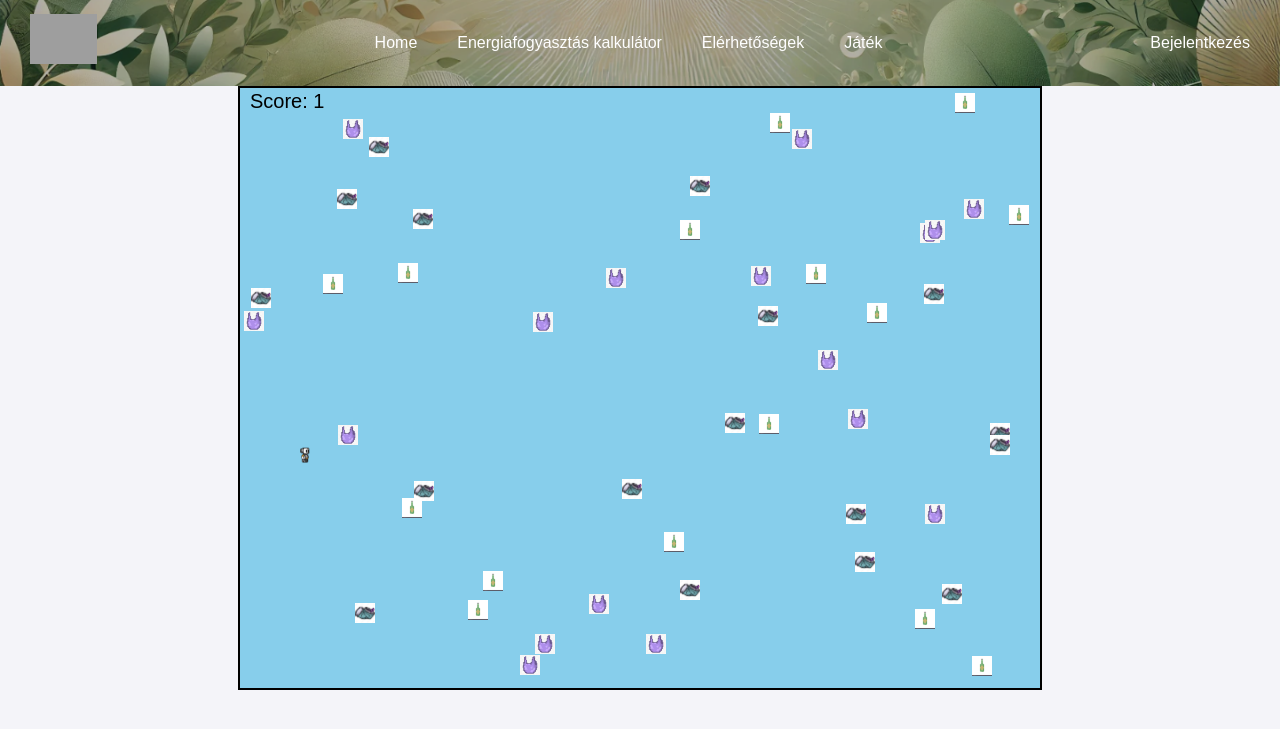
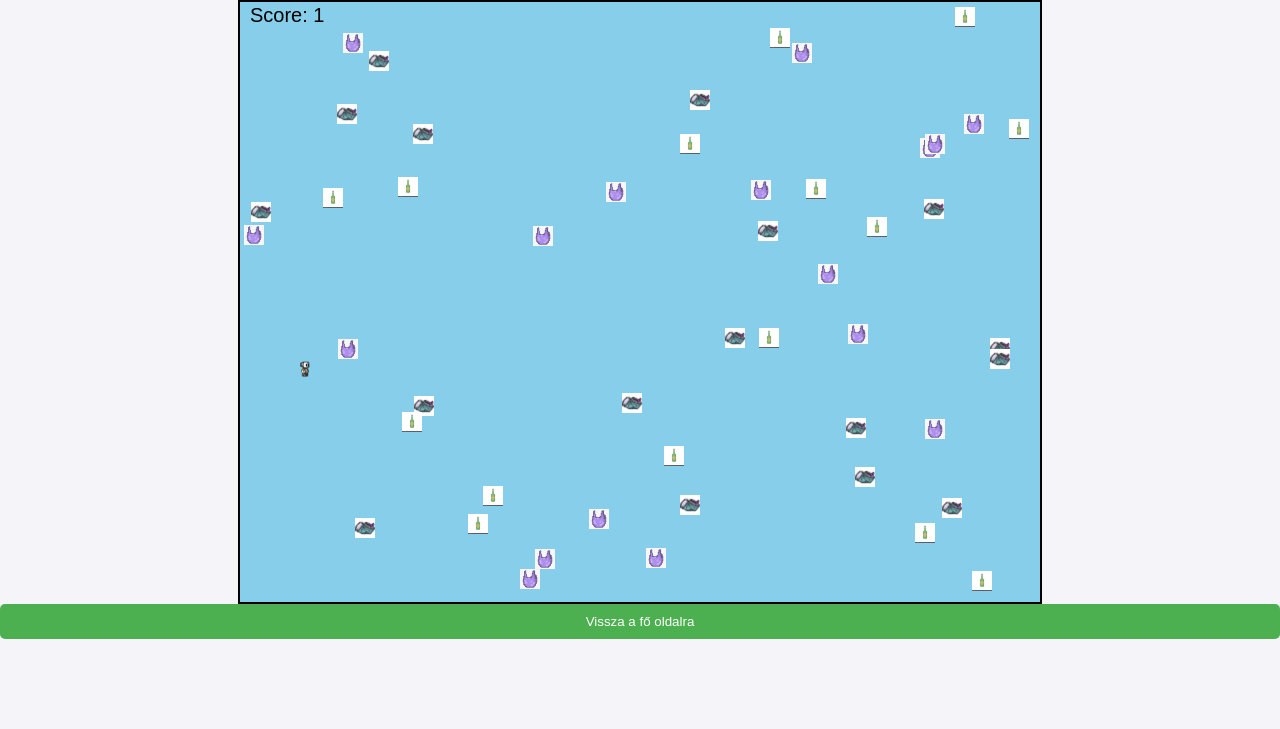
Before and after one commit to tzsofia10/EcoProject, a PHP site: page /jatek/jatek.php in a window 1280 px wide. Shown: the top 729 px of the page. Run offline with PHP 8.4, Linux system fonts and the light colour scheme; grey boxes are pictures that could not be loaded.

Commit message:
feladtam

```diff
--- a/jatek/jatek.css
+++ b/jatek/jatek.css
@@ -2,12 +2,12 @@
     margin: 0;
     padding: 0;
 }
+
 canvas {
     display: block;
     margin: 0 auto;
     background-color: #87CEEB;
     border: 2px solid #000;
-
 }
 
 .point {
@@ -18,3 +18,20 @@ canvas {
     background-position: center;
     background-repeat: no-repeat;
 }
+
+
+
+.back-button {
+    background-color: #4CAF50;
+    color: white;
+    padding: 10px 20px;
+    border: none;
+    border-radius: 5px;
+    cursor: pointer;
+}
+
+
+.back-link {
+    text-decoration: none;
+    color: white;
+}
--- a/jatek/jatek.php
+++ b/jatek/jatek.php
@@ -8,15 +8,14 @@
     <link rel="stylesheet" href="../css/style.css">
 </head>
 <body>
-    <header>
-    <?php include '../html/navbar.php'; ?>
-    </header>
     <div id="gameContainer">
-    <canvas id="gameCanvas" width="800" height="600"></canvas>
-    <div id="pointsContainer"></div>
+        <canvas id="gameCanvas" width="800" height="600"></canvas>
+        <div id="pointsContainer"></div>
+    </div>
 
-</div>
-
+    <button class="back-button">
+        <a href="../home.php" class="back-link">Vissza a fő oldalra</a>
+    </button>
 
     <script src="game.js"></script>
 </body>
```
